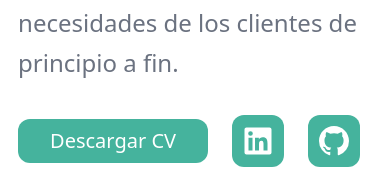
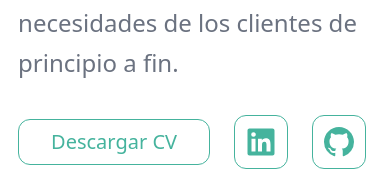
Before and after one commit to Emmanuelxs13/portafolio, a React (Vite) app in the folder portafolio/: page / in a window 390 px wide. Shown: the part 789-980 px from the top of the page. Built offline with nearby package versions, Linux system fonts and the light colour scheme.

Commit message:
Se hacen cambios en los estilos de los botones y del texto

```diff
--- a/portafolio/src/components/About.jsx
+++ b/portafolio/src/components/About.jsx
@@ -15,7 +15,7 @@ const About = () => {
                     {/* PROFILE IMAGE */}
                     <div className='pt-5 md:pt-0'>
                         <img src='./fotoPerfil2.JPG' className='mx-[10%] w-[70%] mb-5 rounded-2xl object-cover' />
-                        <div className='hidden sm:block absolute xl:top-[148%] xl:left-[5%] md:top-[140%] md:left-[36.2rem] w-[24%] h-[66%] bg-gradient-to-r from-second to-[#05AE8C] rounded-3xl -z-10' />
+                        <div className='hidden xl:block absolute xl:top-[148%] xl:left-[5%] md:top-[140%] md:left-[36.2rem] w-[24%] h-[66%] bg-gradient-to-r from-second to-[#05AE8C] rounded-3xl -z-10' />
                     </div>
 
                     {/* DESCRIPTION */}
--- a/portafolio/src/components/Contact.jsx
+++ b/portafolio/src/components/Contact.jsx
@@ -23,7 +23,7 @@ const Contact = () => {
 
                                                     {/* PHONE */}
                                                     <div className="inline-block rounded-md bg-primary-100 p-4 text-primary">
-                                                    <img width="70" height="70" src="https://img.icons8.com/clouds/100/whatsapp.png" alt="whatsapp"/>
+                                                        <img width="70" height="70" src="https://img.icons8.com/clouds/100/whatsapp.png" alt="whatsapp" />
                                                     </div>
                                                 </div>
                                                 <div className="ml-6 grow">
@@ -59,7 +59,7 @@ const Contact = () => {
                                             <div className="align-start flex">
                                                 <div className="shrink-0">
                                                     <div className="inline-block rounded-md bg-primary-100 p-4 text-primary">
-                                                    <img width="70" height="70" src="https://img.icons8.com/clouds/100/linkedin.png" alt="linkedin"/>
+                                                        <img width="70" height="70" src="https://img.icons8.com/clouds/100/linkedin.png" alt="linkedin" />
                                                     </div>
                                                 </div>
                                                 <div className="ml-6 grow">
@@ -75,7 +75,7 @@ const Contact = () => {
                                             <div className="align-start flex">
                                                 <div className="shrink-0">
                                                     <div className="inline-block rounded-md bg-primary-100 p-4 text-primary">
-                                                    <img width="70" height="70" src="https://img.icons8.com/clouds/100/github.png" alt="github"/>
+                                                        <img width="70" height="70" src="https://img.icons8.com/clouds/100/github.png" alt="github" />
                                                     </div>
                                                 </div>
                                                 <div className="ml-6 grow">
@@ -92,9 +92,9 @@ const Contact = () => {
                             </div>
                         </div>
                     </div>
+                    <h5 className='mt-8 mx-[27rem]'>© 2023 Emmanuel Berrio Jimenez. Todos los derechos reservados</h5>
                 </section>
             </div>
-
         </div>
     )
 }
--- a/portafolio/src/components/Home.jsx
+++ b/portafolio/src/components/Home.jsx
@@ -17,19 +17,6 @@ const Home = () => {
               <RiCheckboxBlankCircleFill className='text-white text-base absolute -left-5 -bottom-5 p-2 bg-primary rounded-full box-content'/>
             </span>
 
-            {/* <span className="text-primary py-2 px-8 border-8 border-primary relative inline-block animate-word-delay-1 col-span-full row-span-full">FullStack Depveloper
-              <RiCheckboxBlankCircleFill  className='text-white text-base absolute -left-5 -top-5 p-2 bg-primary rounded-full box-content'/>
-              <RiCheckboxBlankCircleFill className='text-white text-base absolute -right-5 -top-5 p-2 bg-primary rounded-full box-content'/>
-              <RiCheckboxBlankCircleFill className='text-white text-base absolute -right-5 -bottom-5 p-2 bg-primary rounded-full box-content'/>
-              <RiCheckboxBlankCircleFill className='text-white text-base absolute -left-5 -bottom-5 p-2 bg-primary rounded-full box-content'/>
-            </span>
-
-            <span className="text-primary py-2 px-8 border-8 border-primary relative inline-block animate-word-delay-2 col-span-full row-span-full">FrontEnd Depveloper
-              <RiCheckboxBlankCircleFill  className='text-white text-base absolute -left-5 -top-5 p-2 bg-primary rounded-full box-content'/>
-              <RiCheckboxBlankCircleFill className='text-white text-base absolute -right-5 -top-5 p-2 bg-primary rounded-full box-content'/>
-              <RiCheckboxBlankCircleFill className='text-white text-base absolute -right-5 -bottom-5 p-2 bg-primary rounded-full box-content'/>
-              <RiCheckboxBlankCircleFill className='text-white text-base absolute -left-5 -bottom-5 p-2 bg-primary rounded-full box-content'/>
-            </span> */}
           </div>
         </h1>
 
@@ -38,17 +25,17 @@ const Home = () => {
 
         {/* BUTTONS - Se descarga el cv*/}
           <div className='flex md:flex-row items-center gap-6'>
-            <a href='./CV-Emmanuel Berrio Jimenez.pdf' target={'_blank'} className='bg-primary text-white py-2 px-8 rounded-xl text-xl xl:w-auto hover:bg-[#05AE8C]'>
+            <a href='./CV-Emmanuel Berrio Jimenez.pdf' target={'_blank'} className='py-2 px-8 rounded-xl text-xl xl:w-auto relative  text-center text-primary border border-primary overflow-hidden transition-all ease-in-out before:absolute before:bg-primary before:top-1/2 before:left-1/2 before:-translate-x-1/2 before:-translate-y-1/2 before:-z-10 before:transition-all before:duration-500 before:w-full before:h-0 before:rotate-45 hover:before:h-[380%] hover:text-white'>
               Descargar CV
             </a>
 
             {/* LINKEDIN BUTTON */}
-            <a href='https://www.linkedin.com/in/emmanuel-berrio-jimenez/' target={'_blank'} className='bg-primary text-white py-2 px-2 rounded-xl text-4xl flex items-center hover:bg-[#05AE8C]'>
+            <a href='https://www.linkedin.com/in/emmanuel-berrio-jimenez/' target={'_blank'} className=' py-2 px-2 rounded-xl text-4xl flex items-center relative  text-center text-primary border border-primary overflow-hidden transition-all ease-in-out before:absolute before:bg-primary before:top-1/2 before:left-1/2 before:-translate-x-1/2 before:-translate-y-1/2 before:-z-10 before:transition-all before:duration-500 before:w-full before:h-0 before:rotate-45 hover:before:h-[380%] hover:text-white'>
               <RiLinkedinBoxFill className='items-center text-center' />
             </a>
 
             {/* GITHUB BUTTON */}
-            <a href='https://github.com/Emmanuelxs13' target={'_blank'} className='bg-primary text-white py-2 px-2 rounded-xl text-4xl flex items-center hover:bg-[#05AE8C]'>
+            <a href='https://github.com/Emmanuelxs13' target={'_blank'} className=' py-2 px-2 rounded-xl text-4xl flex items-center relative  text-center text-primary border border-primary overflow-hidden transition-all ease-in-out before:absolute before:bg-primary before:top-1/2 before:left-1/2 before:-translate-x-1/2 before:-translate-y-1/2 before:-z-10 before:transition-all before:duration-500 before:w-full before:h-0 before:rotate-45 hover:before:h-[380%] hover:text-white'>
               <RiGithubFill className='items-center text-center'/>
             </a>
           </div>
```
Also changed, not shown: portafolio/src/components/Skills.jsx (+11 -11 lines).
